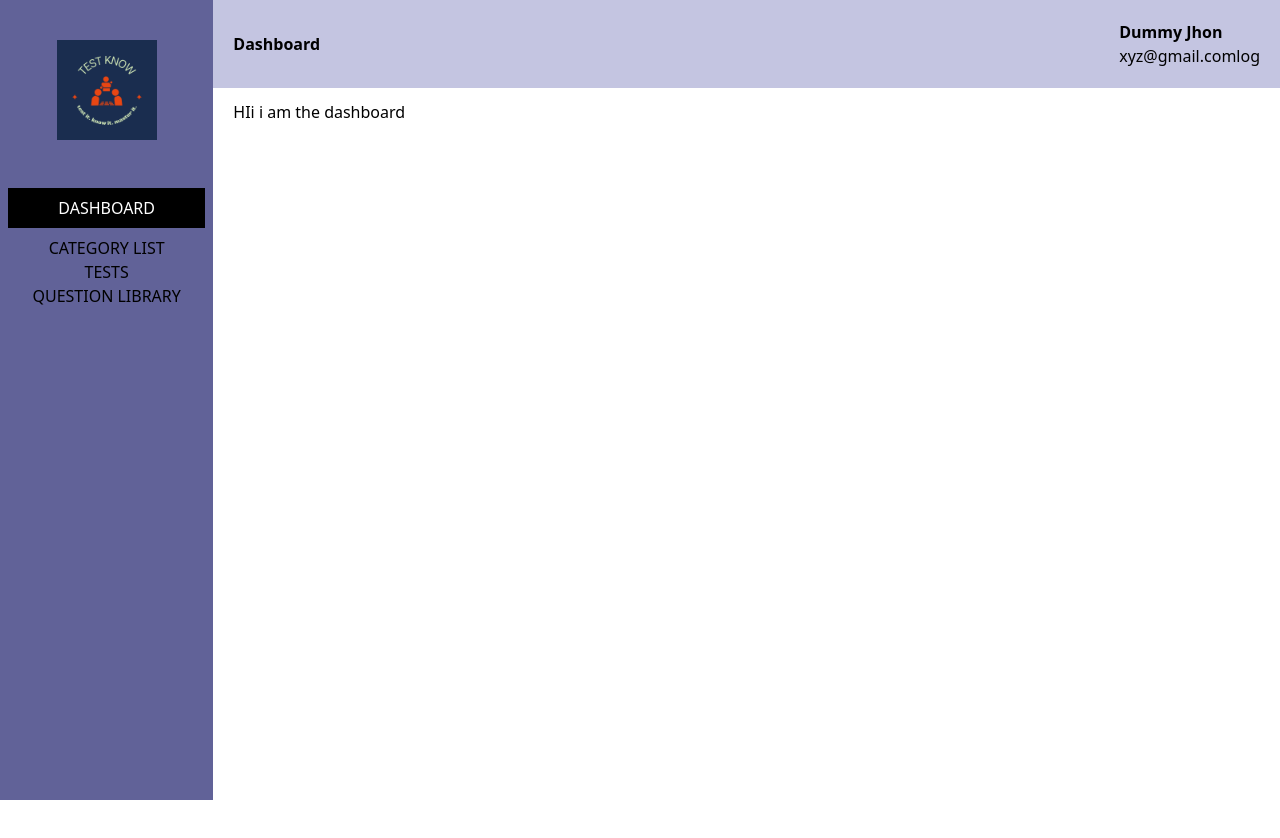
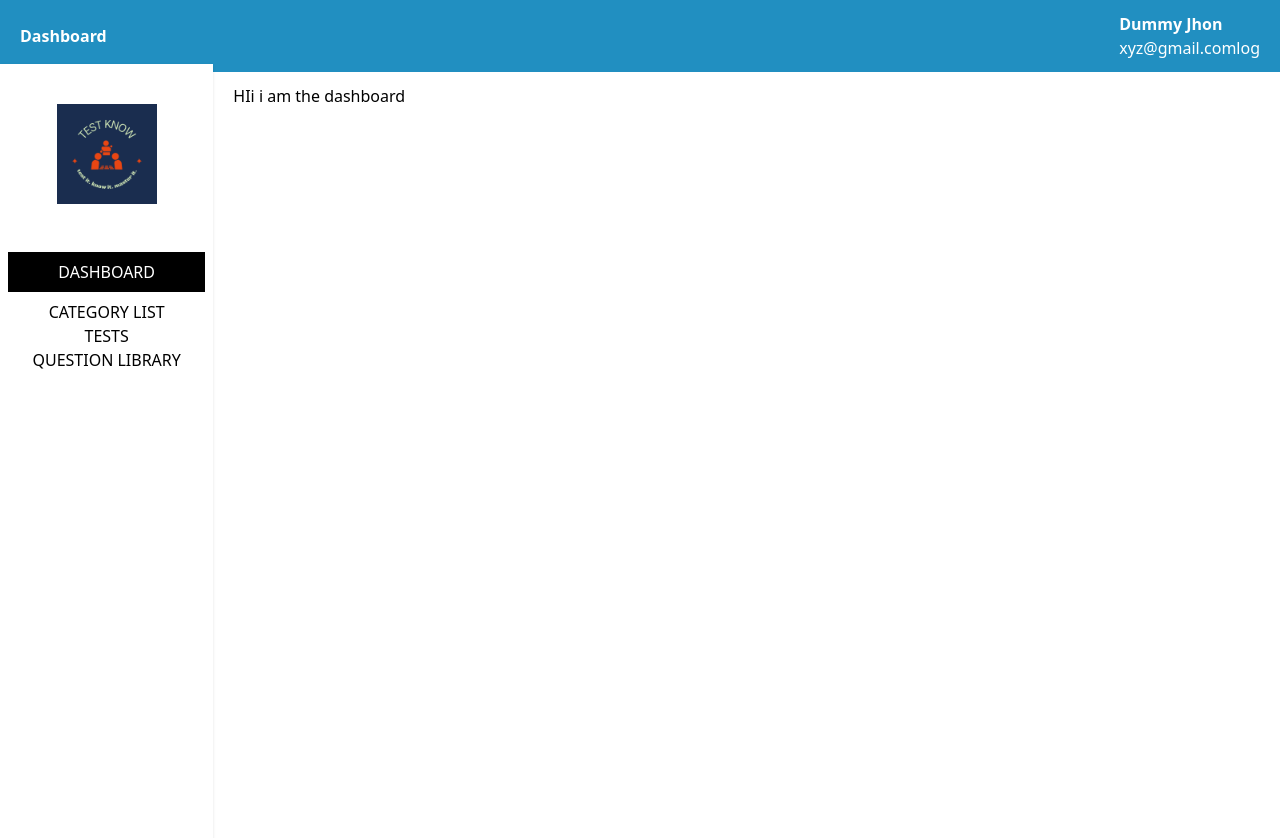
Before and after one commit to dharmendrapatel135/testknow-frontend, a React (Vite) app: page /dashboard in a window 1280 px wide. Shown: the top 838 px of the page. Before the commit the page ends 800 px from the top, so only its background shows below. Built offline with nearby package versions, Linux system fonts and the light colour scheme.

Commit message:
Add some change of UI related

```diff
--- a/src/components/DashboardTemplate/index.jsx
+++ b/src/components/DashboardTemplate/index.jsx
@@ -33,12 +33,9 @@ function DashboardTemplate({ active, children }) {
 
   return (
     <div className="grid grid-cols-12">
-      <div className="hidden md:block md:col-span-3  xl:col-span-2">
-        <SideBar active={active} />
-      </div>
-      <div className="col-span-full md:col-span-9 xl:col-span-10 overflow-y-auto h-100vh">
-        <div className="h-20">
-          <div className="flex text-black justify-between items-center py-2 px-5" style={{background:"rgb(196 197 225)"}}>
+      <div className="col-span-full md:col-span-12 xl:col-span-12">
+        <div className="h-[8vh]">
+          <div className="flex text-white justify-between items-center px-5" style={{background:"#218fc1"}}>
             <div className="">
               <h1 className="text-24 lg:text-36 font-extrabold">{active}</h1>
             </div>
@@ -95,7 +92,14 @@ function DashboardTemplate({ active, children }) {
             </div>
           </div>
         </div>
-        <div className="p-5">{children}</div>
+      </div>
+      <div className="hidden md:block md:col-span-3   h-[90vh] xl:col-span-2">
+        <div className="h-[90vh]">
+        <SideBar active={active} />
+        </div>
+      </div>
+      <div className="col-span-9 xl:col-span-10  h-[90vh] overflow-y-auto">
+          <div className="p-5 overflow-y-auto h-[90vh]">{children}</div>
       </div>
     </div>
   );
--- a/src/components/Sidebar/index.jsx
+++ b/src/components/Sidebar/index.jsx
@@ -2,7 +2,7 @@ import MenuList from '../MenuList';
 
 function SideBar({ active }) {
   return (
-    <div className="h-screen" style={{background:"#616298"}}>
+    <div className="h-screen  bg-white shadow">
       <div className="px-10  md:py-10 flex justify-center">
         {/* <h1 className="text-bluewhalelight text-24 font-bold underline">
            <span className="text-green">patel </span>
--- a/src/container/AdminScreen/PaperList/components/CreatePaperModal.jsx
+++ b/src/container/AdminScreen/PaperList/components/CreatePaperModal.jsx
@@ -32,7 +32,7 @@ const CreatePaperModal = ({ open, setOpen, handleReload, paper, setPaper }) => {
     form["test_ref"] = testId;
     try {
       setIsLoading(!isLoading);
-      const response = await (paper ? patchReq(`/paper/${paper.id}/`) : postApiReq(`/paper/`, form));
+      const response = await (paper ? patchReq(`/paper/${paper.id}/`, form) : postApiReq(`/paper/`, form));
       setIsLoading(!isLoading);
       if (response.status) {
         toast.success(`Test Paper has been successfully ${paper ? 'updated' :'created!'}`);
--- a/src/container/CandidateScreen/CandidateTestHeader/index.jsx
+++ b/src/container/CandidateScreen/CandidateTestHeader/index.jsx
@@ -5,10 +5,10 @@ const CandidateTestHeader = () => {
     const paperName = param.get("paper_name");
     console.log("------------param ", param)
     return(
-        <div className="h-[8vh] bg-blue-300 flex place-content-center justify-center">
+        <div className="h-[8vh]  flex place-content-center text-white justify-center" style={{background:"rgb(33, 143, 193)"}}>
            <div className="flex justify-content-center">
            <div className="flex place-content-center py-4 justify-center">
-              <h1 className="font-semibold">{paperName}</h1>
+              <h1 className="font-semibold text-2xl">{paperName}</h1>
            </div>
            {/* <div>Logo</div> */}
            </div>
--- a/src/container/CandidateScreen/CandidateTestStart/components/QuestionOptionSection.jsx
+++ b/src/container/CandidateScreen/CandidateTestStart/components/QuestionOptionSection.jsx
@@ -8,7 +8,7 @@ const QuestionOptionSection = ({ item, setQuestionAnswer, questionAnswer, startT
           return (
             <li
               key={index}
-              className="flex gap-3"
+              className="flex gap-3 items-center my-3"
               onClick={() => {
                 setQuestionAnswer((prev) => ({
                   ...prev,
@@ -23,11 +23,12 @@ const QuestionOptionSection = ({ item, setQuestionAnswer, questionAnswer, startT
               {/* <input type="radio" name="answer_text" value={_item.text} onChange={handleChange} checked={item.candidate_answer == _item.text ? true : false} /> */}
               <input
                 type="radio"
+                className="w-[20px] h-[20px] cursor-pointer"
                 name={`answer_${item.question.id}`} // ← unique per question
                 checked={((questionAnswer.candidate_answer || item.candidate_answer) == _item.text ? true : false)}
               />
-              <span>{_item.text}</span>
-              <p>{_item.text_hindi}</p>
+              <span className="xl:text-lg text-md cursor-pointer">{_item.text}</span>
+              <p className="xl:text-lg text-md cursor-pointer">{_item.text_hindi}</p>
             </li>
           );
         })}
--- a/src/container/CandidateScreen/CandidateTestStart/components/QuestionSection.jsx
+++ b/src/container/CandidateScreen/CandidateTestStart/components/QuestionSection.jsx
@@ -32,14 +32,14 @@ const QuestionSection = ({
         </div>
         }
       </div>
-      <div className={`${item.que_description ? "w-[30%]" : "w-[100%]"} border border-gray-200 px-5`}>
+      <div className={`${item.que_description ? "w-[30%]" : "w-[100%]"} border border-gray-200 px-5 h-[75vh]`}>
       <div>
         <div>
-          <h4 className="font-bold font-[20px] mb-2">Q. {count+1} {item.question.question_text}</h4>
+          <h4 className="font-bold text-xl py-2 mb-2">Q. {count+1} {item.question.question_text}</h4>
         </div>
         {item.question.question_text_hindi &&
          <div>
-          <h4 className="font-bold font-[20px] mb-2">Q. {count+1} {item.question.question_text_hindi}</h4>
+          <h4 className="font-bold text-xl mb-2">Q. {count+1} {item.question.question_text_hindi}</h4>
         </div>
         }
       <div>
--- a/src/container/CandidateScreen/CandidateTestStart/index.jsx
+++ b/src/container/CandidateScreen/CandidateTestStart/index.jsx
@@ -198,11 +198,11 @@ const CandidateTestStart = () => {
   return (
     <div>
       <CandidateTestHeader />
-      <div className="h-[75vh] py-2">
+      <div className=" py-2" style={{height:"75vh"}}>
         {questionList.slice(count, count + 1).map((item, index) => {
           return (
-            <div key={item.id} className="grid grid-cols-7 gap-4">
-              <div className="col-span-5 bg-gray-100 p-4 h-[82vh]">
+            <div key={item.id} className="grid grid-cols-7 gap-4" >
+              <div className="col-span-5 bg-gray-100 p-4">
                 <div className="flex gap-4">
                   <div className="w-full">
                     <QuestionSection
--- a/src/index.css
+++ b/src/index.css
@@ -93,7 +93,7 @@ td{
 
 
 .default-table thead {
-  background: #77a6f7;
+  background: black;
   color: white;
   position: sticky;
   top: 0;
```
Also changed, not shown: 1 other file (tests, documents, lock files or other folders).
